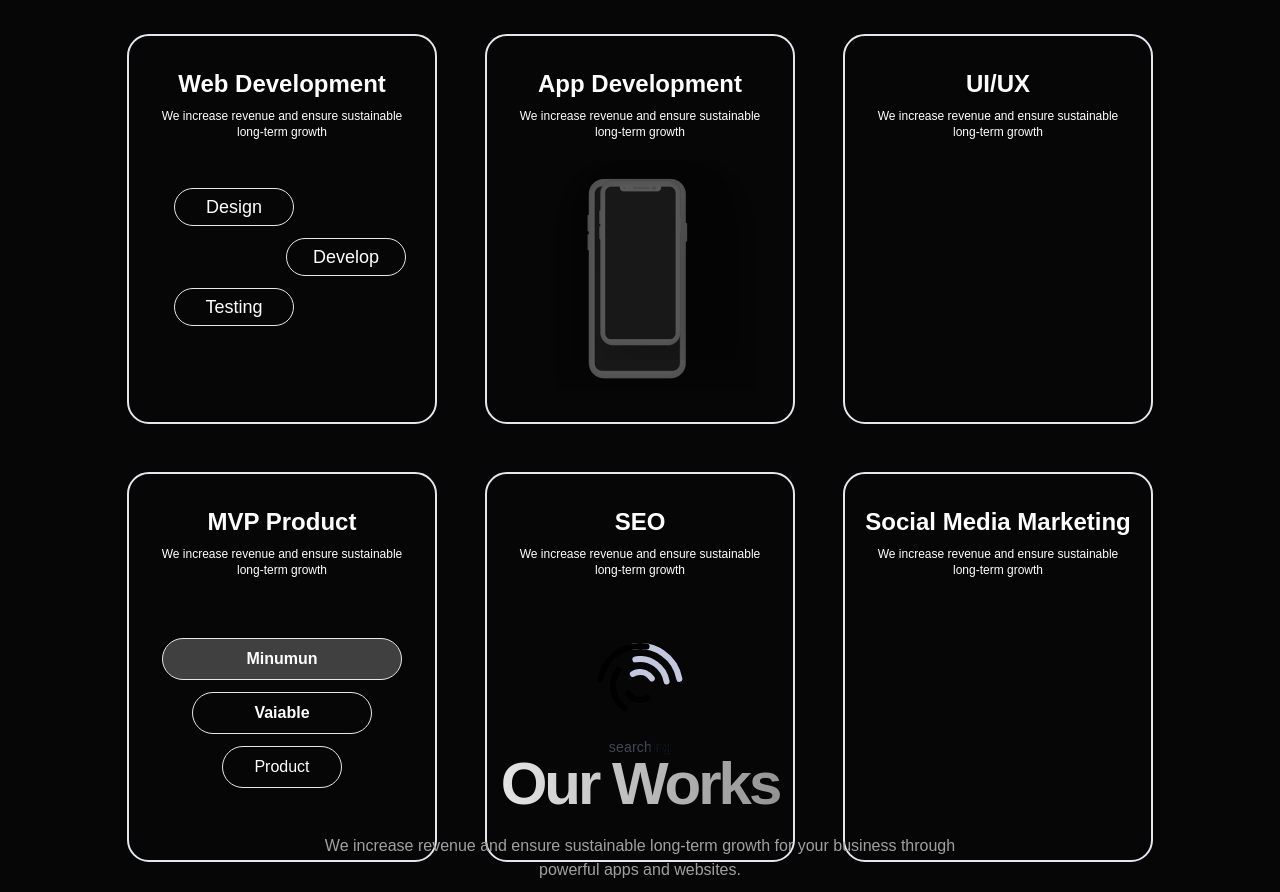
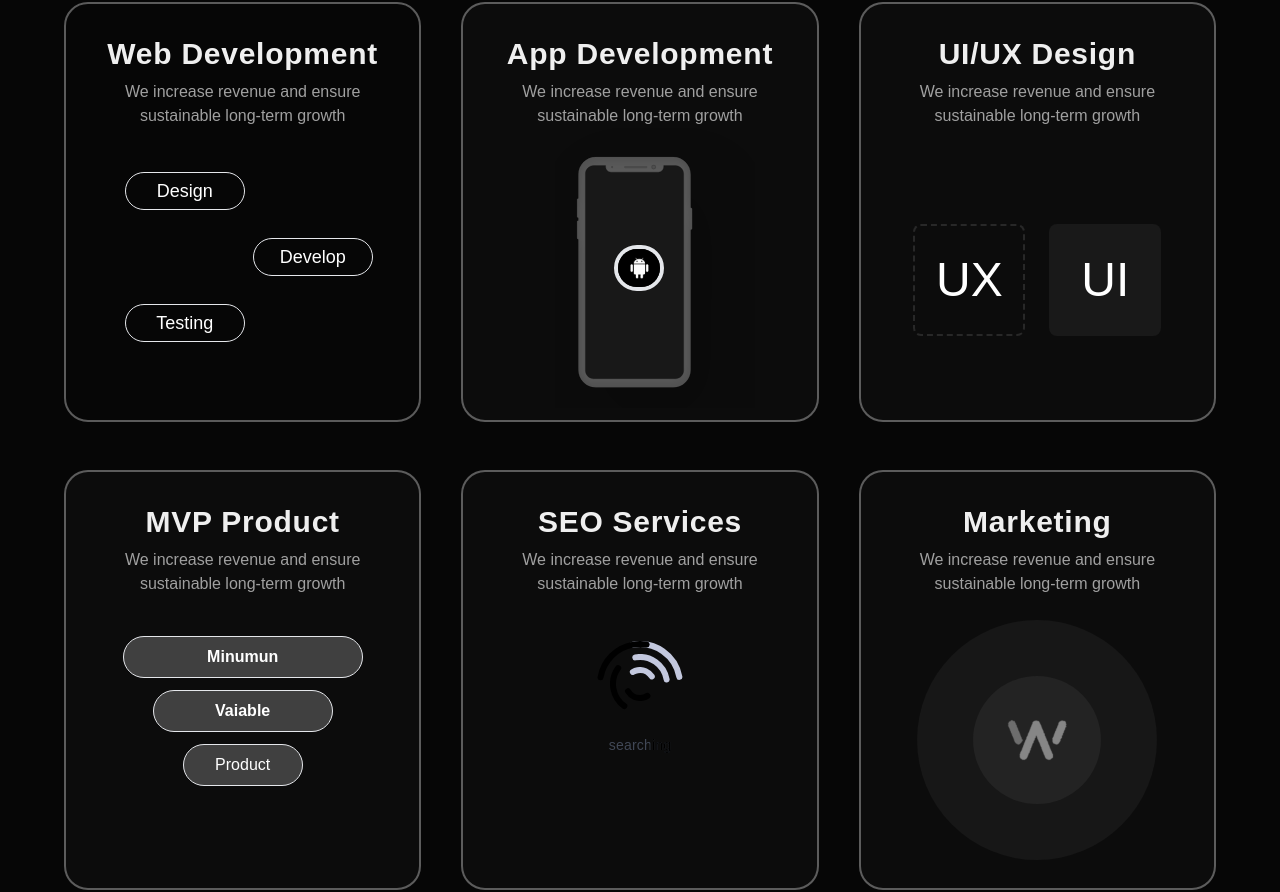
Before and after one commit to webortex/webortex-site, a React (Vite) app: page / in a window 1280 px wide. Shown: the part 1407-2299 px from the top of the page. Built offline with nearby package versions, Linux system fonts and the light colour scheme; some icons are missing.

Commit message:
Revert "Services section updated"
This reverts commit 26509b3565b055921c2a2a3d570ffd744f77c944.

```diff
--- a/src/Components/Homepage/Homepage.jsx
+++ b/src/Components/Homepage/Homepage.jsx
@@ -1,5 +1,5 @@
 import Cover from "../Cover/Cover";
-import Services from "../Services/Service";
+import Services from "../Services/Services";
 import Works from "../Works/Works";
 import Pricing from "../Pricing/Pricing";
 import FaQ from "../FaQ/FaQ";
--- a/src/Components/Services/AppDev.jsx
+++ /dev/null
@@ -1,22 +0,0 @@
-import phone from "../Services/phone.svg";
-const AppDev = () => {
-  return (
-    <div>
-       <div className=" p-8 flex items-center flex-col  text-white w-[310px] h-[390px] border-2 rounded-[22px] border-borColor  ">
-          <p className="text-2xl font-semibold">App Development</p>
-          <p className="text-xs text-smallcolor font-medium mt-2 mb-5">We increase revenue and ensure sustainable long-term growth </p>
-          {/* App development */}
-
-          <div className='mobile'>
-            <img src={phone} alt="phone" className="w-[200px] h-[200px]"/>
-            {/* Android application animation */}
-
-          </div>
-
-
-        </div>
-    </div>
-  )
-}
-
-export default AppDev
--- a/src/Components/Services/Mvp.jsx
+++ /dev/null
@@ -1,22 +0,0 @@
-
-const Mvp = () => {
-  return (
-    <div>
-       <div className=" p-8 flex items-center flex-col  text-white w-[310px] h-[390px] border-2 rounded-[22px] border-borColor  ">
-          <p className="text-2xl font-semibold">MVP Product</p>
-          <p className="text-xs text-smallcolor font-medium mt-2 mb-5">We increase revenue and ensure sustainable long-term growth </p>
-          {/*MVP product */}
-
-          <div className="mt-10 flex flex-col gap-3 justify-center items-center">
-            <button className="py-2 font-bold w-[240px] hover:bg-slate-600   border border-borColor rounded-3xl bg-neutral-700 ">Minumun</button>
-            <button className="py-2 font-bold w-[180px] hover:bg-slate-600 border border-borColor rounded-3xl bg-colorY ">Vaiable</button>
-            <button className="py-2 font-normal w-[120px] hover:bg-slate-600 border border-borColor rounded-3xl bg-colorY ">Product</button>
-          </div>
-
-
-        </div>
-    </div>
-  )
-}
-
-export default Mvp
--- a/src/Components/Services/Seo.jsx
+++ /dev/null
@@ -1,18 +0,0 @@
-import Loader from './loader'
-
-const Seo = () => {
-  return (
-    <div>
-      <div className=" p-8 flex items-center flex-col  text-white w-[310px] h-[390px] border-2 rounded-[22px] border-borColor  ">
-          <p className="text-2xl font-semibold">SEO</p>
-          <p className="text-xs text-smallcolor font-medium mt-2 mb-5">We increase revenue and ensure sustainable long-term growth </p>
-          {/* SEo */}
-
-           <Loader />
-
-        </div>
-    </div>
-  )
-}
-
-export default Seo
--- a/src/Components/Services/Service.jsx
+++ /dev/null
@@ -1,42 +0,0 @@
-import AppDev from "../Services/AppDev";
-import Mvp from "../Services/Mvp";
-import Seo from "../Services/Seo";
-import Smedia from "../Services/Smedia";
-import UiUx from "../Services/UiUx";
-import Webdev from "../Services/Webdev";
-import { Container } from "@mui/material";
-
-
-const Service = () => {
-  return (
-
-
-<Container maxWidth="lg" className="h-screen">
-<section id="services">
-  <h1 className="text-7xl text-headColor font-bold tracking-tighter text-center ">
-    Services
-  </h1>
-</section>
-    <div className="m-auto pd-3 px-10 text-center">
-
-
-      <p className=" text-smallcolor mt-5 text-sm w-1/2 text-center m-auto">Risus commodo id odio turpis pharetra elementum. Pulihora porta porta feugiat scelerisque in elit. Morbi rhoncus, tellus,</p>
-
-      <div className="m-auto w-full py-7 mt-8 flex gap-12 justify-center flex-wrap ">
-
-        {/*Web Development */} <Webdev />
-        {/*App Development*/}  <AppDev />
-        {/*Ui/Ux card */}      <UiUx />
-        {/* Mvp product */}    <Mvp />
-        {/*SEO */}             <Seo/>
-        {/* Social Media */}   <Smedia />
-
-        </div>
-    </div>
-
-
-</Container>
-  )
-}
-
-export default Service
--- a/src/Components/Services/Smedia.jsx
+++ /dev/null
@@ -1,15 +0,0 @@
-
-const Smedia = () => {
-  return (
-    <div>
-      <div className=" p-5 pt-8 flex items-center flex-col  text-white w-[310px] h-[390px] border-2 rounded-[22px] border-borColor  ">
-          <p className="text-2xl font-semibold">Social Media Marketing</p>
-          <p className="text-xs text-smallcolor font-medium mt-2 mb-5">We increase revenue and ensure sustainable long-term growth </p>
-
-
-        </div>
-    </div>
-  )
-}
-
-export default Smedia
--- a/src/Components/Services/UiUx.jsx
+++ /dev/null
@@ -1,18 +0,0 @@
-
-const UiUx = () => {
-  return (
-    <div>
-      <div className=" p-8 flex items-center flex-col  text-white w-[310px] h-[390px] border-2 rounded-[22px] border-borColor  ">
-<p className="text-2xl font-semibold">UI/UX</p>
-<p className="text-xs text-smallcolor font-medium mt-2 mb-5">We increase revenue and ensure sustainable long-term growth </p>
-{/*UI/Ux */}
-<div className="uiUx">
-
-</div>
-
-</div>
-    </div>
-  )
-}
-
-export default UiUx
--- a/src/Components/Services/Webdev.jsx
+++ /dev/null
@@ -1,17 +0,0 @@
-
-const Webdev = () => {
-  return (
-    <div>
-       <div className=" p-8 flex items-center flex-col  text-white w-[310px] h-[390px] border-2 rounded-[22px] border-borColor  ">
-          <p className="text-2xl font-semibold">Web Development</p>
-          <p className="text-xs text-smallcolor font-medium mt-2 mb-5">We increase revenue and ensure sustainable long-term growth </p>
-          <p className="w-[120.28px] py-1 border border-borColor rounded-3xl text-lg font-normal relative top-7 right-12">Design</p>
-          <p className="w-[120.28px] py-1 border border-borColor rounded-3xl text-lg font-normal relative top-10 left-16 ">Develop</p>
-          <p className="w-[120.28px] py-1 border border-borColor rounded-3xl text-lg font-normal relative top-12 mt-1 right-12">Testing</p>
-        </div>
-
-    </div>
-  )
-}
-
-export default Webdev
--- a/src/Components/Services/loader.jsx
+++ /dev/null
@@ -1,26 +0,0 @@
-
-const Loader = () => {
-  return (
-    <div>{/* deeni css index.css file lo undi  : mean normal css  */}
-       <div className='mb-14'></div>
-          <div id="wifi-loader">
-            <svg viewBox="0 0 86 86" className="circle-outer">
-              <circle r="40" cy="43" cx="43" className="back"></circle>
-              <circle r="40" cy="43" cx="43" className="front"></circle>
-              <circle r="40" cy="43" cx="43" className="new"></circle>
-            </svg>
-            <svg viewBox="0 0 60 60" className="circle-middle">
-              <circle r="27" cy="30" cx="30" className="back"></circle>
-              <circle r="27" cy="30" cx="30" className="front"></circle>
-            </svg>
-            <svg viewBox="0 0 34 34" className="circle-inner">
-              <circle r="14" cy="17" cx="17" className="back"></circle>
-              <circle r="14" cy="17" cx="17" className="front"></circle>
-            </svg>
-            <div data-text="Searching" className="text"></div>
-          </div>
-    </div>
-  )
-}
-
-export default Loader
```
Also changed, not shown: src/Components/Services/Services.jsx (renamed from src/Components/Services/Servicess.jsx), src/Components/Services/phone.svg (deleted).
